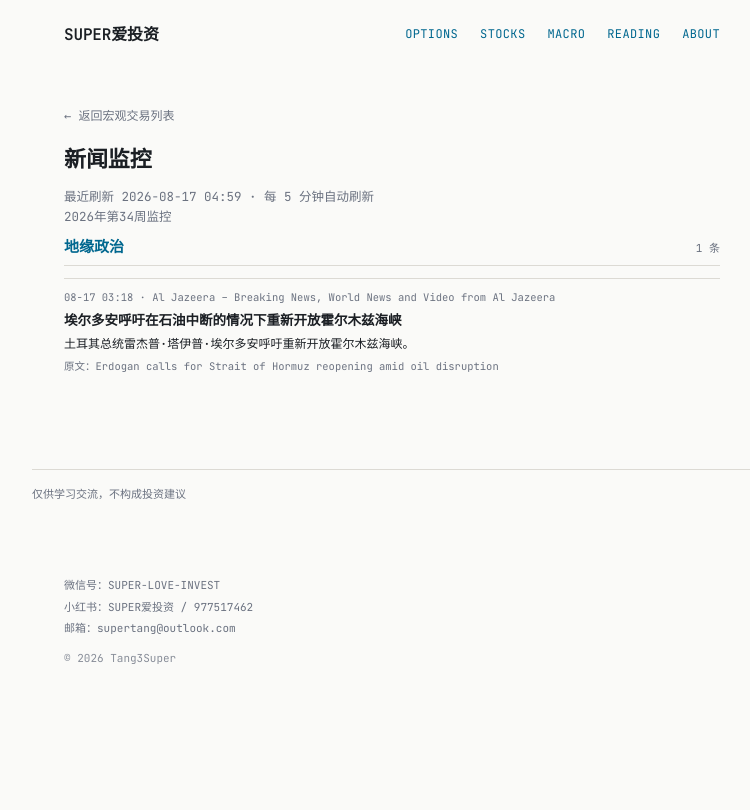
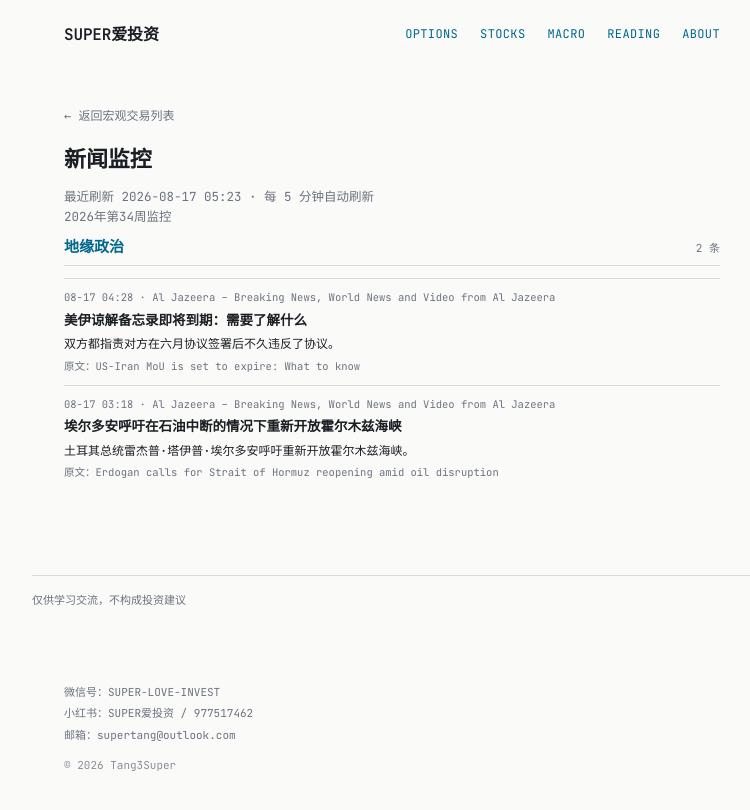
Before and after one commit to tang3super/tang3super.github.io, a Jekyll site: the page built from macro-trade/news-digest.md, in a window 1280 px wide. Shown: the top 810 px of the page, without its empty margins (248-998 px from the left). Built offline with Jekyll 4.4.1, drawn with Linux system fonts in a browser that asks for light colours.

Commit message:
sync news-digest article

```diff
--- a/macro-trade/news-digest.md
+++ b/macro-trade/news-digest.md
@@ -5,11 +5,18 @@ title: 新闻监控
 date: '2026-08-17'
 summary: 2026年第34周监控
 week_label: 2026年第34周监控
-last_updated: 2026-08-17 04:59
+last_updated: 2026-08-17 05:23
 refresh_note: 每 5 分钟自动刷新
 topics:
 - name: 地缘政治
   items:
+  - title: 'US-Iran MoU is set to expire: What to know'
+    summary: Both sides accused the other of violating the June agreement shortly after it was signed.
+    link: https://www.aljazeera.com/news/2026/8/16/us-iran-mou-is-set-to-expire-what-to-know?traffic_source=rss
+    source: Al Jazeera – Breaking News, World News and Video from Al Jazeera
+    time: 08-17 04:28
+    title_zh: 美伊谅解备忘录即将到期：需要了解什么
+    summary_zh: 双方都指责对方在六月协议签署后不久违反了协议。
   - title: Erdogan calls for Strait of Hormuz reopening amid oil disruption
     summary: Turkish President Recep Tayyip Erdogan has called for the Strait of Hormuz to reopen.
     link: https://www.aljazeera.com/video/newsfeed/2026/8/16/16-08-clip-erdogan-hormuz-tr?traffic_source=rss
```
